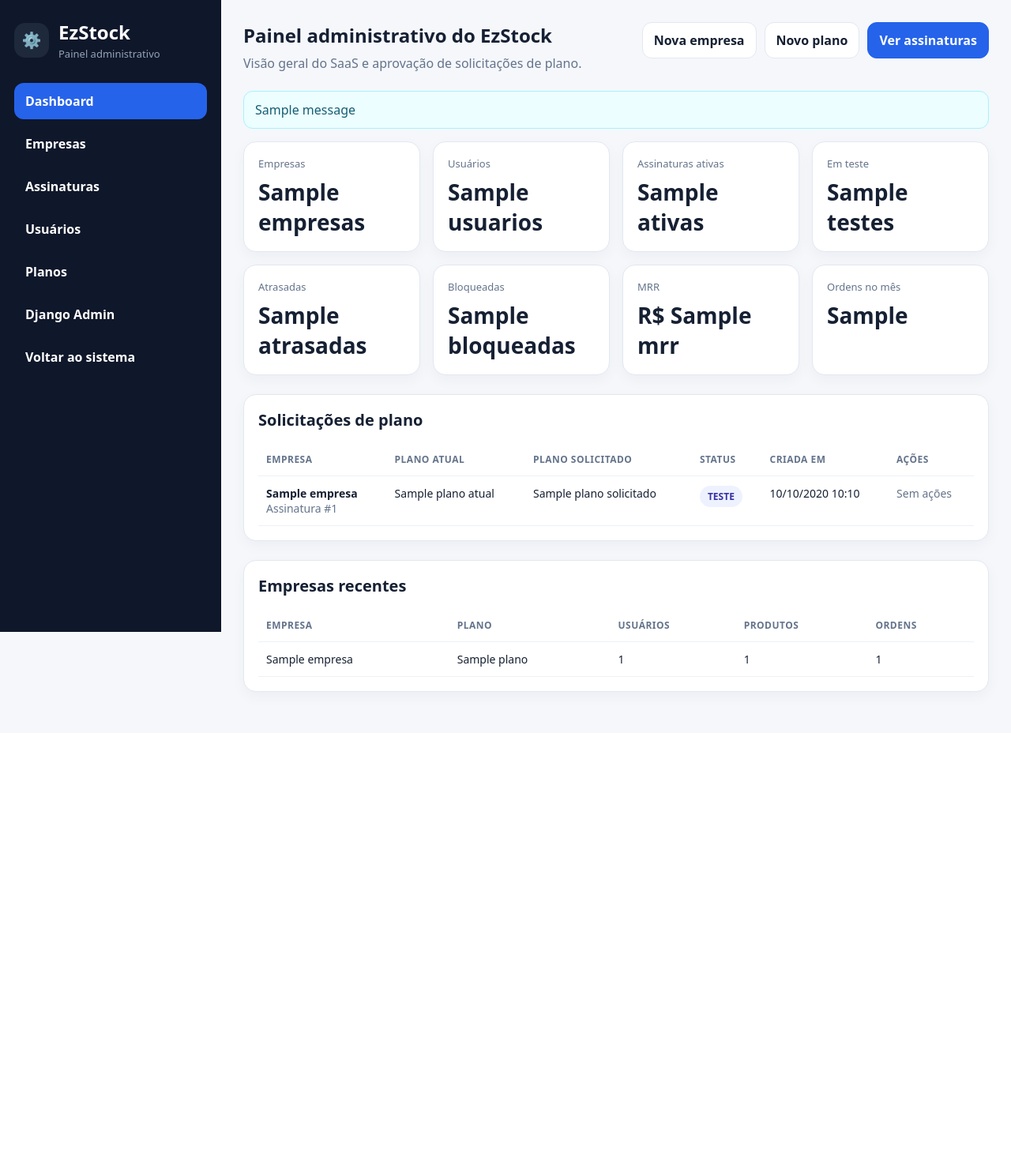
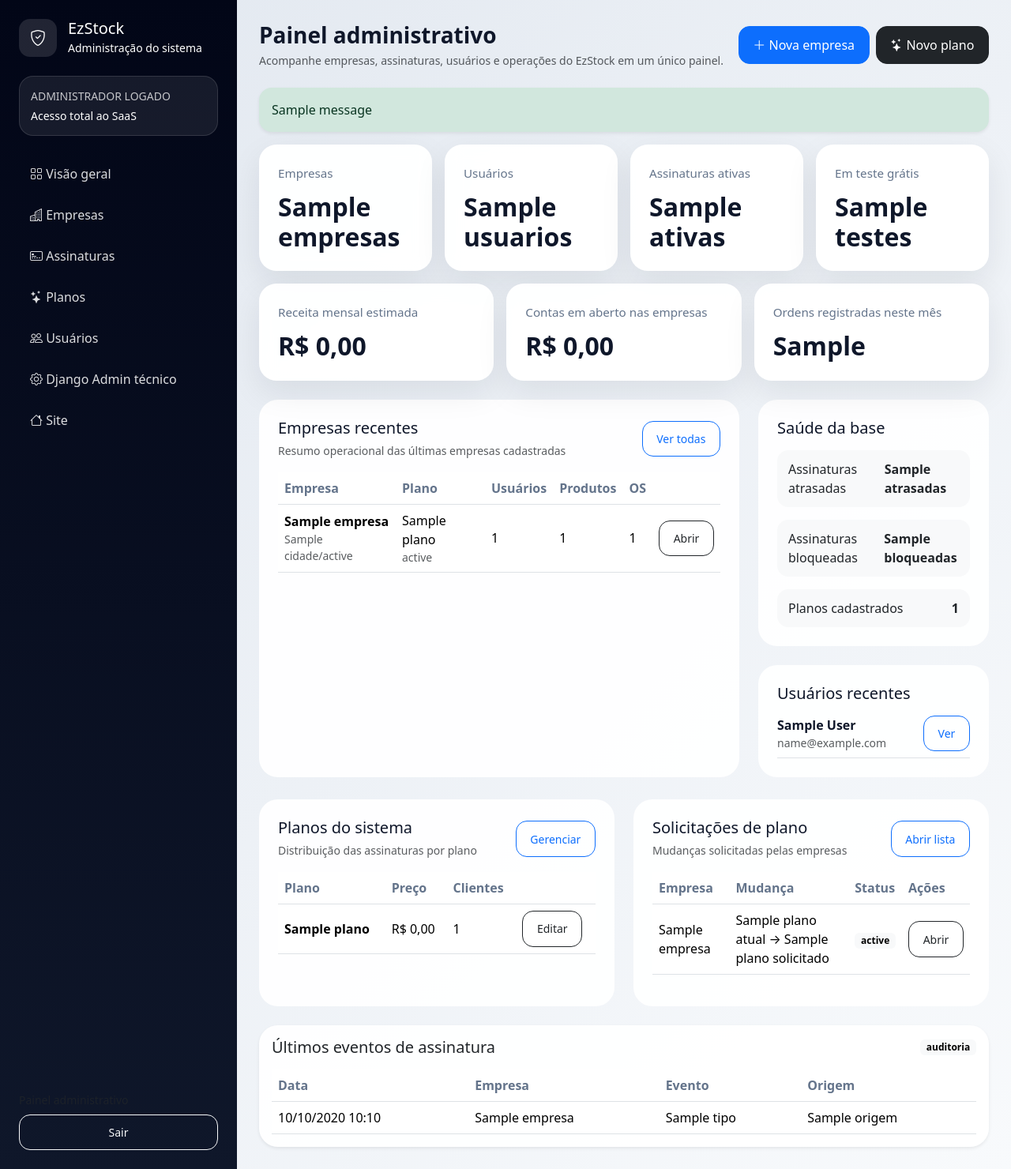
Before and after one commit to szimas125/motogest, a Django app: template templates/saas_admin/dashboard.html in a window 1280 px wide. Shown: the whole page at 79% size. Before the commit the page ends 887 px from the top, so only its background shows below. Run offline with Django 5.2, Linux system fonts and the light colour scheme; tables that the repository leaves empty hold one stand-in row (values such as "Sample post"); the template is opened without the code that fills it: values that come from a table or form of the project are taken from there, most other values are stand-ins (such as "Sample title", 1, 10 or a date in 2020); one stand-in notice (Sample message) is shown.

Commit message:
Add files via upload

```diff
--- a/templates/saas_admin/dashboard.html
+++ b/templates/saas_admin/dashboard.html
@@ -1,366 +1,162 @@
-<!DOCTYPE html>
-<html lang="pt-BR">
-<head>
-    <meta charset="utf-8">
-    <meta name="viewport" content="width=device-width, initial-scale=1">
-    <title>Painel Admin | EzStock</title>
-    <style>
-        :root{
-            --bg:#f5f7fb;
-            --surface:#ffffff;
-            --line:#e2e8f0;
-            --text:#162033;
-            --muted:#64748b;
-            --primary:#2563eb;
-            --primary-dark:#1d4ed8;
-            --success:#16a34a;
-            --danger:#dc2626;
-            --sidebar:#0f172a;
-            --sidebar-muted:#94a3b8;
-            --sidebar-hover:#1e293b;
-        }
-        *{box-sizing:border-box}
-        body{
-            margin:0;
-            font-family:system-ui,-apple-system,Segoe UI,Roboto,Arial,sans-serif;
-            background:var(--bg);
-            color:var(--text);
-        }
-        .layout{
-            min-height:100vh;
-            display:grid;
-            grid-template-columns:280px 1fr;
-        }
-        .sidebar{
-            background:var(--sidebar);
-            color:#fff;
-            padding:24px 18px;
-            position:sticky;
-            top:0;
-            height:100vh;
-        }
-        .brand{
-            display:flex;
-            align-items:center;
-            gap:12px;
-            margin-bottom:28px;
-        }
-        .brand-badge{
-            width:44px;
-            height:44px;
-            border-radius:14px;
-            background:#1e293b;
-            display:flex;
-            align-items:center;
-            justify-content:center;
-            font-size:20px;
-        }
-        .brand h1{
-            margin:0;
-            font-size:24px;
-        }
-        .brand p{
-            margin:2px 0 0;
-            color:var(--sidebar-muted);
-            font-size:13px;
-        }
-        .nav{
-            display:flex;
-            flex-direction:column;
-            gap:8px;
-        }
-        .nav a{
-            color:#fff;
-            text-decoration:none;
-            padding:12px 14px;
-            border-radius:12px;
-            font-weight:600;
-            display:block;
-        }
-        .nav a:hover{
-            background:var(--sidebar-hover);
-        }
-        .nav a.active{
-            background:var(--primary);
-        }
-        .content{
-            padding:28px;
-        }
-        .topbar{
-            display:flex;
-            justify-content:space-between;
-            gap:16px;
-            align-items:flex-start;
-            margin-bottom:24px;
-        }
-        .topbar h2{
-            margin:0 0 8px;
-            font-size:24px;
-        }
-        .topbar p{
-            margin:0;
-            color:var(--muted);
-        }
-        .quick-actions{
-            display:flex;
-            gap:10px;
-            flex-wrap:wrap;
-        }
-        .quick-actions a{
-            background:var(--surface);
-            border:1px solid var(--line);
-            border-radius:12px;
-            padding:11px 14px;
-            text-decoration:none;
-            color:var(--text);
-            font-weight:700;
-        }
-        .quick-actions a.primary{
-            background:var(--primary);
-            border-color:var(--primary);
-            color:#fff;
-        }
-        .grid{
-            display:grid;
-            grid-template-columns:repeat(4,minmax(0,1fr));
-            gap:16px;
-            margin-bottom:24px;
-        }
-        .card{
-            background:var(--surface);
-            border:1px solid var(--line);
-            border-radius:16px;
-            padding:18px;
-            box-shadow:0 6px 18px rgba(15,23,42,.04);
-        }
-        .label{
-            font-size:13px;
-            color:var(--muted);
-            margin-bottom:8px;
-        }
-        .value{
-            font-size:28px;
-            font-weight:700;
-        }
-        .section{
-            background:var(--surface);
-            border:1px solid var(--line);
-            border-radius:16px;
-            padding:18px;
-            margin-bottom:24px;
-            box-shadow:0 6px 18px rgba(15,23,42,.04);
-        }
-        .section h3{
-            margin:0 0 16px;
-            font-size:20px;
-        }
-        table{
-            width:100%;
-            border-collapse:collapse;
-        }
-        th,td{
-            padding:12px 10px;
-            border-bottom:1px solid #edf2f7;
-            text-align:left;
-            font-size:14px;
-            vertical-align:top;
-        }
-        th{
-            font-size:12px;
-            text-transform:uppercase;
-            letter-spacing:.04em;
-            color:var(--muted);
-        }
-        .actions{
-            display:flex;
-            gap:8px;
-            flex-wrap:wrap;
-        }
-        .btn{
-            border:none;
-            border-radius:10px;
-            padding:10px 14px;
-            font-weight:700;
-            cursor:pointer;
-        }
-        .btn-ok{background:var(--success);color:#fff}
-        .btn-no{background:var(--danger);color:#fff}
-        .btn-apply{background:var(--primary);color:#fff}
-        .tag{
-            display:inline-block;
-            padding:5px 10px;
-            border-radius:999px;
-            background:#eef2ff;
-            color:#3730a3;
-            font-size:12px;
-            font-weight:700;
-        }
-        .muted{color:var(--muted)}
-        .messages{
-            margin-bottom:16px;
-        }
-        .message{
-            background:#ecfeff;
-            color:#155e75;
-            border:1px solid #a5f3fc;
-            padding:12px 14px;
-            border-radius:12px;
-            margin-bottom:8px;
-        }
-        @media (max-width: 1100px){
-            .grid{grid-template-columns:repeat(2,minmax(0,1fr))}
-            .layout{grid-template-columns:1fr}
-            .sidebar{
-                position:relative;
-                height:auto;
-            }
-        }
-        @media (max-width: 640px){
-            .grid{grid-template-columns:1fr}
-            .topbar{flex-direction:column}
-            .content{padding:18px}
-        }
-    </style>
-</head>
-<body>
-    <div class="layout">
-        <aside class="sidebar">
-            <div class="brand">
-                <div class="brand-badge">⚙️</div>
+{% extends 'saas_admin/base.html' %}
+{% load br_filters %}
+{% block title %}Painel administrativo | EzStock{% endblock %}
+{% block page_title %}Painel administrativo{% endblock %}
+{% block content %}
+<div class="row g-3 mb-4">
+  <div class="col-md-6 col-xl-3"><div class="metric-card"><span>Empresas</span><h2>{{ cards.empresas }}</h2></div></div>
+  <div class="col-md-6 col-xl-3"><div class="metric-card"><span>Usuários</span><h2>{{ cards.usuarios }}</h2></div></div>
+  <div class="col-md-6 col-xl-3"><div class="metric-card"><span>Assinaturas ativas</span><h2>{{ cards.ativas }}</h2></div></div>
+  <div class="col-md-6 col-xl-3"><div class="metric-card"><span>Em teste grátis</span><h2>{{ cards.testes }}</h2></div></div>
+  <div class="col-md-6 col-xl-4"><div class="metric-card"><span>Receita mensal estimada</span><h2>{{ cards.mrr|brl }}</h2></div></div>
+  <div class="col-md-6 col-xl-4"><div class="metric-card"><span>Contas em aberto nas empresas</span><h2>{{ cards.contas_abertas|brl }}</h2></div></div>
+  <div class="col-md-6 col-xl-4"><div class="metric-card"><span>Ordens registradas neste mês</span><h2>{{ cards.ordens_mes }}</h2></div></div>
+</div>
+
+<div class="row g-4">
+  <div class="col-xl-8">
+    <div class="soft-card p-4 h-100">
+      <div class="d-flex justify-content-between align-items-center mb-3">
         <div>
-                    <h1>EzStock</h1>
-                    <p>Painel administrativo</p>
+          <h5 class="mb-1">Empresas recentes</h5>
+          <small class="text-muted">Resumo operacional das últimas empresas cadastradas</small>
+        </div>
+        <a href="{% url 'saas_admin_empresas' %}" class="btn btn-outline-primary btn-sm">Ver todas</a>
+      </div>
+      <div class="table-responsive">
+        <table class="table align-middle">
+          <thead><tr><th>Empresa</th><th>Plano</th><th>Usuários</th><th>Produtos</th><th>OS</th><th></th></tr></thead>
+          <tbody>
+            {% for empresa in empresas_recentes %}
+            <tr>
+              <td><strong>{{ empresa.nome_fantasia|default:empresa.nome }}</strong><div class="small text-muted">{{ empresa.cidade }}{% if empresa.estado %}/{{ empresa.estado }}{% endif %}</div></td>
+              <td>{% if empresa.assinatura %}{{ empresa.assinatura.plano.nome }}<div class="small text-muted">{{ empresa.assinatura.get_status_display }}</div>{% else %}<span class="text-muted">Sem assinatura</span>{% endif %}</td>
+              <td>{{ empresa.total_usuarios }}</td>
+              <td>{{ empresa.total_produtos }}</td>
+              <td>{{ empresa.total_os }}</td>
+              <td><a href="{% url 'saas_admin_empresa_edit' empresa.id %}" class="btn btn-sm btn-outline-dark">Abrir</a></td>
+            </tr>
+            {% empty %}<tr><td colspan="6" class="text-muted">Nenhuma empresa cadastrada ainda.</td></tr>{% endfor %}
+          </tbody>
+        </table>
+      </div>
+    </div>
+  </div>
+  <div class="col-xl-4">
+    <div class="soft-card p-4 mb-4">
+      <h5 class="mb-3">Saúde da base</h5>
+      <div class="d-flex flex-column gap-3">
+        <div class="hero-list-item text-dark bg-light"><span>Assinaturas atrasadas</span><strong>{{ cards.atrasadas }}</strong></div>
+        <div class="hero-list-item text-dark bg-light"><span>Assinaturas bloqueadas</span><strong>{{ cards.bloqueadas }}</strong></div>
+        <div class="hero-list-item text-dark bg-light"><span>Planos cadastrados</span><strong>{{ planos|length }}</strong></div>
+      </div>
+    </div>
+    <div class="soft-card p-4">
+      <h5 class="mb-3">Usuários recentes</h5>
+      <div class="d-flex flex-column gap-3">
+        {% for usuario in usuarios_recentes %}
+        <div class="d-flex justify-content-between align-items-center border-bottom pb-2">
+          <div><strong>{{ usuario.get_full_name|default:usuario.username }}</strong><div class="small text-muted">{{ usuario.email|default:'Sem e-mail' }}</div></div>
+          <a href="/admin/auth/user/{{ usuario.id }}/change/" class="btn btn-sm btn-outline-primary">Ver</a>
+        </div>
+        {% empty %}<div class="text-muted">Sem usuários cadastrados.</div>{% endfor %}
+      </div>
+    </div>
   </div>
 </div>
 
-            <nav class="nav">
-                <a href="{% url 'saas_admin_dashboard' %}" class="active">Dashboard</a>
-                <a href="{% url 'saas_admin_empresas' %}">Empresas</a>
-                <a href="{% url 'saas_admin_assinaturas' %}">Assinaturas</a>
-                <a href="{% url 'saas_admin_usuarios' %}">Usuários</a>
-                <a href="{% url 'saas_admin_planos' %}">Planos</a>
-                <a href="/admin/">Django Admin</a>
-                <a href="{% url 'dashboard' %}">Voltar ao sistema</a>
-            </nav>
-        </aside>
-
-        <main class="content">
-            <div class="topbar">
-                <div>
-                    <h2>Painel administrativo do EzStock</h2>
-                    <p>Visão geral do SaaS e aprovação de solicitações de plano.</p>
+<div class="row g-4 mt-1">
+  <div class="col-xl-6">
+    <div class="soft-card p-4 h-100">
+      <div class="d-flex justify-content-between align-items-center mb-3">
+        <div><h5 class="mb-1">Planos do sistema</h5><small class="text-muted">Distribuição das assinaturas por plano</small></div>
+        <a href="{% url 'saas_admin_planos' %}" class="btn btn-outline-primary btn-sm">Gerenciar</a>
       </div>
-                <div class="quick-actions">
-                    <a href="{% url 'saas_admin_empresa_create' %}">Nova empresa</a>
-                    <a href="{% url 'saas_admin_plano_create' %}">Novo plano</a>
-                    <a href="{% url 'saas_admin_assinaturas' %}" class="primary">Ver assinaturas</a>
-                </div>
-            </div>
-
-            {% if messages %}
-                <div class="messages">
-                    {% for message in messages %}
-                        <div class="message">{{ message }}</div>
-                    {% endfor %}
-                </div>
-            {% endif %}
-
-            <div class="grid">
-                <div class="card"><div class="label">Empresas</div><div class="value">{{ cards.empresas }}</div></div>
-                <div class="card"><div class="label">Usuários</div><div class="value">{{ cards.usuarios }}</div></div>
-                <div class="card"><div class="label">Assinaturas ativas</div><div class="value">{{ cards.ativas }}</div></div>
-                <div class="card"><div class="label">Em teste</div><div class="value">{{ cards.testes }}</div></div>
-                <div class="card"><div class="label">Atrasadas</div><div class="value">{{ cards.atrasadas }}</div></div>
-                <div class="card"><div class="label">Bloqueadas</div><div class="value">{{ cards.bloqueadas }}</div></div>
-                <div class="card"><div class="label">MRR</div><div class="value">R$ {{ cards.mrr }}</div></div>
-                <div class="card"><div class="label">Ordens no mês</div><div class="value">{{ cards.ordens_mes }}</div></div>
-            </div>
-
-            <div class="section">
-                <h3>Solicitações de plano</h3>
-                <table>
-                    <thead>
+      <div class="table-responsive">
+        <table class="table align-middle">
+          <thead><tr><th>Plano</th><th>Preço</th><th>Clientes</th><th></th></tr></thead>
+          <tbody>
+          {% for plano in planos %}
             <tr>
-                            <th>Empresa</th>
-                            <th>Plano atual</th>
-                            <th>Plano solicitado</th>
-                            <th>Status</th>
-                            <th>Criada em</th>
-                            <th>Ações</th>
-                        </tr>
-                    </thead>
-                    <tbody>
-                        {% for solicitacao in solicitacoes %}
-                            <tr>
-                                <td>
-                                    <strong>{{ solicitacao.empresa.nome_fantasia|default:solicitacao.empresa.nome }}</strong><br>
-                                    <span class="muted">Assinatura #{{ solicitacao.assinatura.id }}</span>
-                                </td>
-                                <td>{{ solicitacao.plano_atual.nome }}</td>
-                                <td>{{ solicitacao.plano_solicitado.nome }}</td>
-                                <td><span class="tag">{{ solicitacao.status }}</span></td>
-                                <td>{{ solicitacao.criada_em|date:"d/m/Y H:i" }}</td>
-                                <td>
-                                    {% if solicitacao.status == 'ABERTA' %}
-                                        <div class="actions">
-                                            <form method="post" action="{% url 'aprovar_solicitacao' solicitacao.pk %}">
-                                                {% csrf_token %}
-                                                <button type="submit" class="btn btn-ok">Aprovar</button>
-                                            </form>
-                                            <form method="post" action="{% url 'recusar_solicitacao' solicitacao.pk %}">
-                                                {% csrf_token %}
-                                                <button type="submit" class="btn btn-no">Recusar</button>
-                                            </form>
-                                        </div>
-                                    {% elif solicitacao.status == 'APROVADA' and solicitacao.assinatura.plano_id != solicitacao.plano_solicitado_id %}
-                                        <div class="actions">
-                                            <form method="post" action="{% url 'aprovar_solicitacao' solicitacao.pk %}">
-                                                {% csrf_token %}
-                                                <button type="submit" class="btn btn-apply">Aplicar agora</button>
-                                            </form>
-                                        </div>
-                                    {% else %}
-                                        <span class="muted">Sem ações</span>
-                                    {% endif %}
-                                </td>
-                            </tr>
-                        {% empty %}
-                            <tr>
-                                <td colspan="6" class="muted">Nenhuma solicitação encontrada.</td>
+              <td><strong>{{ plano.nome }}</strong>{% if plano.destaque %}<span class="badge text-bg-primary ms-2">Destaque</span>{% endif %}</td>
+              <td>{{ plano.preco_mensal|brl }}</td>
+              <td>{{ plano.total_clientes }}</td>
+              <td><a href="{% url 'saas_admin_plano_edit' plano.id %}" class="btn btn-sm btn-outline-dark">Editar</a></td>
             </tr>
           {% endfor %}
           </tbody>
         </table>
       </div>
+    </div>
+  </div>
+  <div class="col-xl-6">
+    <div class="soft-card p-4 h-100">
+      <div class="d-flex justify-content-between align-items-center mb-3">
+        <div><h5 class="mb-1">Solicitações de plano</h5><small class="text-muted">Mudanças solicitadas pelas empresas</small></div>
+        <a href="/admin/core/solicitacaoplano/" class="btn btn-outline-primary btn-sm">Abrir lista</a>
+      </div>
+      <div class="table-responsive">
+        <table class="table align-middle">
+          <thead><tr><th>Empresa</th><th>Mudança</th><th>Status</th><th>Ações</th></tr></thead>
+          <tbody>
+          {% for item in solicitacoes %}
+            <tr>
+              <td>{{ item.empresa.nome_fantasia|default:item.empresa.nome }}</td>
+              <td>{{ item.plano_atual.nome }} → {{ item.plano_solicitado.nome }}</td>
+              <td><span class="badge text-bg-light">{{ item.get_status_display }}</span></td>
+              <td>
+                <div class="d-flex gap-2 flex-wrap">
+                  {% if item.status == 'ABERTA' %}
+                    <form method="post" action="{% url 'aprovar_solicitacao' item.id %}">
+                      {% csrf_token %}
+                      <button type="submit" class="btn btn-sm btn-success">Aprovar</button>
+                    </form>
+                    <form method="post" action="{% url 'recusar_solicitacao' item.id %}">
+                      {% csrf_token %}
+                      <button type="submit" class="btn btn-sm btn-outline-danger">Recusar</button>
+                    </form>
+                  {% elif item.status == 'APROVADA' and item.assinatura.plano_id != item.plano_solicitado_id %}
+                    <form method="post" action="{% url 'aprovar_solicitacao' item.id %}">
+                      {% csrf_token %}
+                      <button type="submit" class="btn btn-sm btn-primary">Aplicar agora</button>
+                    </form>
+                  {% else %}
+                    <a href="/admin/core/solicitacaoplano/{{ item.id }}/change/" class="btn btn-sm btn-outline-dark">Abrir</a>
+                  {% endif %}
+                </div>
+              </td>
+            </tr>
+          {% empty %}<tr><td colspan="4" class="text-muted">Nenhuma solicitação encontrada.</td></tr>{% endfor %}
+          </tbody>
+        </table>
+      </div>
+    </div>
+  </div>
+</div>
 
-            <div class="section">
-                <h3>Empresas recentes</h3>
-                <table>
-                    <thead>
+<div class="card border-0 shadow-sm soft-card mt-4">
+  <div class="card-body">
+    <div class="d-flex justify-content-between align-items-center mb-3">
+      <h5 class="mb-0">Últimos eventos de assinatura</h5>
+      <span class="badge text-bg-light">auditoria</span>
+    </div>
+    <div class="table-responsive">
+      <table class="table align-middle mb-0">
+        <thead><tr><th>Data</th><th>Empresa</th><th>Evento</th><th>Origem</th></tr></thead>
+        <tbody>
+        {% for evento in eventos_recentes %}
           <tr>
-                            <th>Empresa</th>
-                            <th>Plano</th>
-                            <th>Usuários</th>
-                            <th>Produtos</th>
-                            <th>Ordens</th>
-                        </tr>
-                    </thead>
-                    <tbody>
-                        {% for empresa in empresas_recentes %}
-                            <tr>
-                                <td>{{ empresa.nome_fantasia|default:empresa.nome }}</td>
-                                <td>{{ empresa.assinatura.plano.nome }}</td>
-                                <td>{{ empresa.total_usuarios }}</td>
-                                <td>{{ empresa.total_produtos }}</td>
-                                <td>{{ empresa.total_os }}</td>
+            <td>{{ evento.criado_em|date:'d/m/Y H:i' }}</td>
+            <td>{{ evento.assinatura.empresa.nome_fantasia|default:evento.assinatura.empresa.nome }}</td>
+            <td>{{ evento.tipo }}</td>
+            <td>{{ evento.origem }}</td>
           </tr>
         {% empty %}
-                            <tr><td colspan="5" class="muted">Nenhuma empresa encontrada.</td></tr>
+          <tr><td colspan="4" class="text-muted">Nenhum evento de assinatura registrado ainda.</td></tr>
         {% endfor %}
         </tbody>
       </table>
     </div>
-        </main>
   </div>
-</body>
-</html>
+</div>
+{% endblock %}
```
Lines whose indentation alone changed are shown as unchanged.
